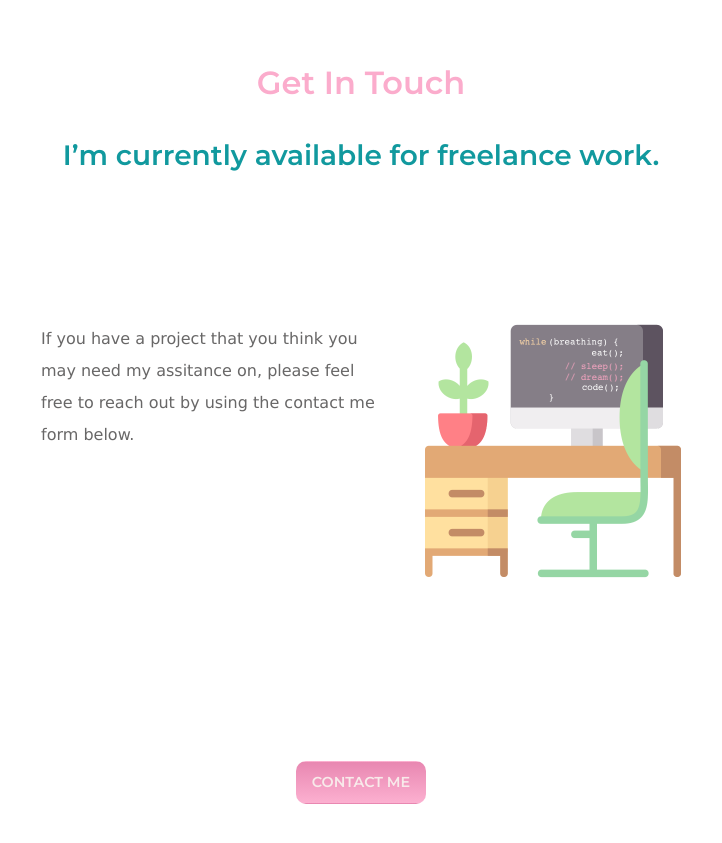
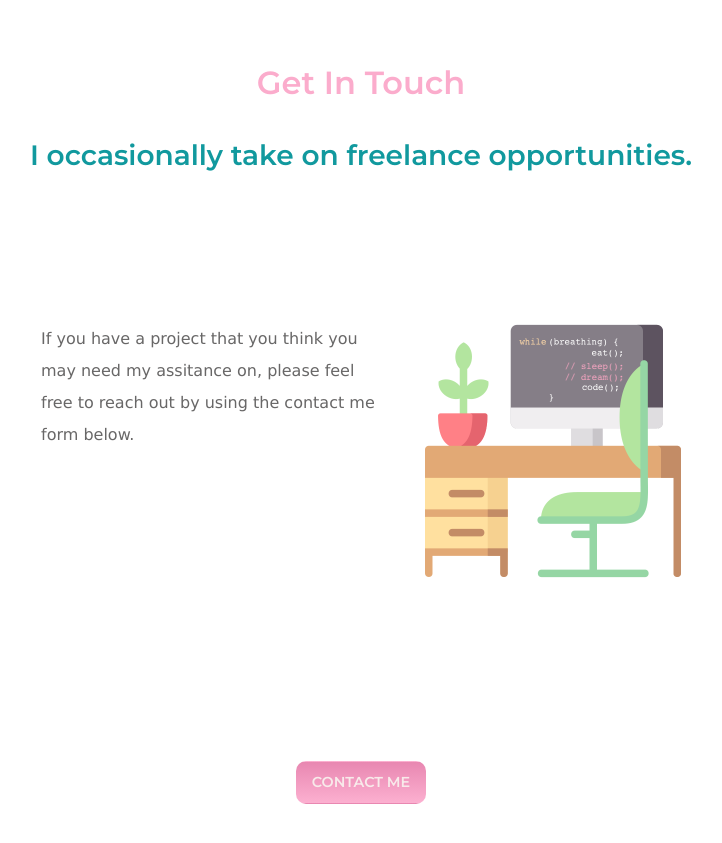
Before and after one commit to Ren-lm/renelm, a plain HTML site: page index.html in a window 1280 px wide. Shown: the part 3340-4183 px from the top of the page, without its empty margins (279-1001 px from the left). Drawn offline with nearby package versions, Linux system fonts and the light colour scheme.

Commit message:
Update index.html

```diff
--- a/index.html
+++ b/index.html
@@ -76,7 +76,7 @@
       <hr />
       <div class="contact-me">
         <h2>Get In Touch</h2>
-        <h3>I’m currently available for freelance work.</h3>
+        <h3>I occasionally take on freelance opportunities.</h3>
         <div class="contact-me-row">
           <img class="workspace-img" src="Images/workspace.png" alt="workspace-img" />
           <p class="contact-message">
```
